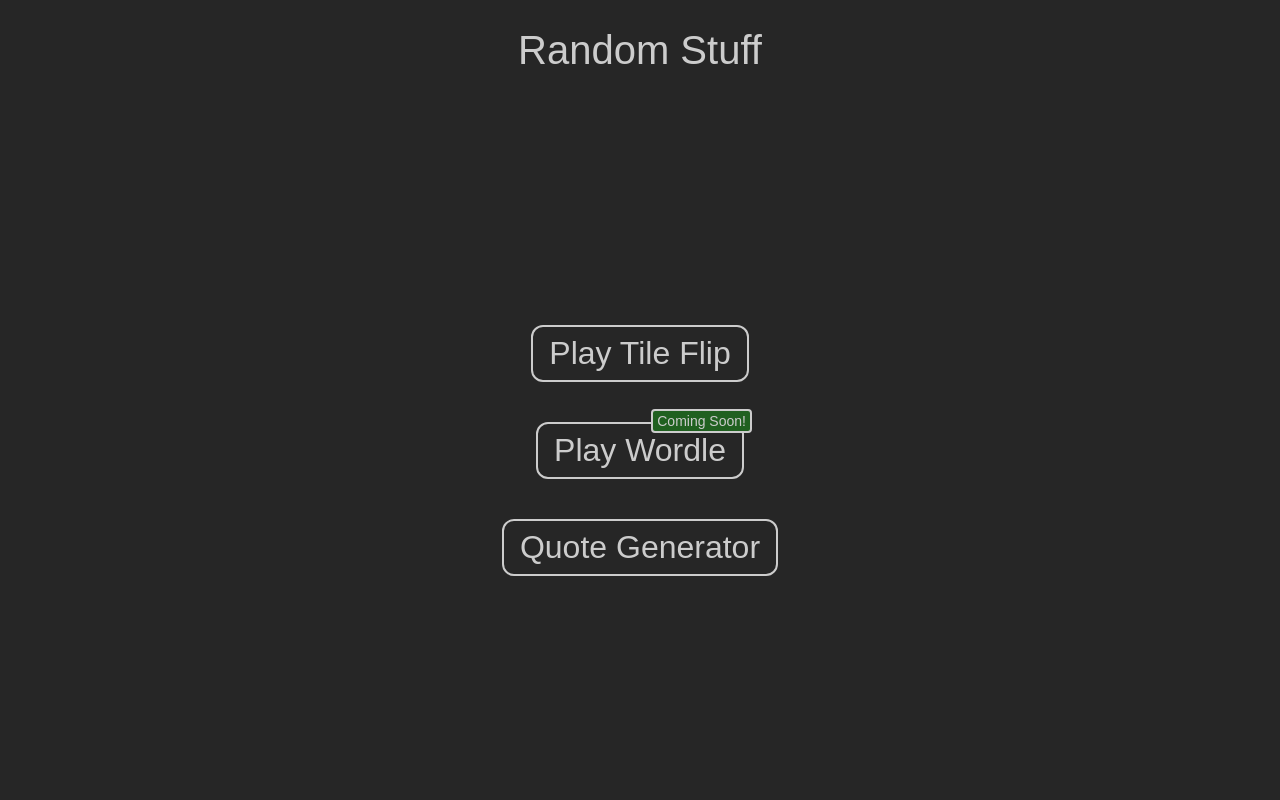
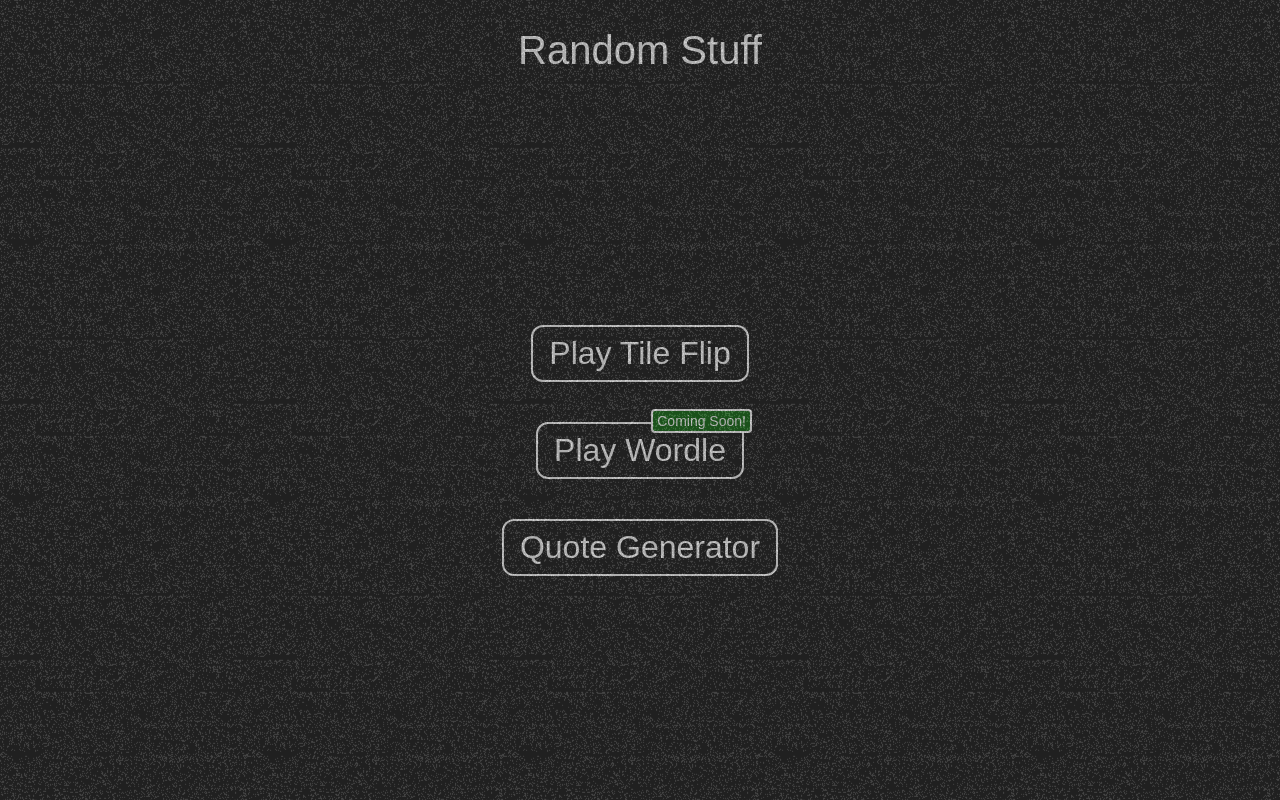
Before and after one commit to kray67/random-stuff, a React (Vite) app: page / in a window 1280 px wide. Built offline with nearby package versions, Linux system fonts and the light colour scheme.

Commit message:
added fuzzy overlay

```diff
--- a/src/App.jsx
+++ b/src/App.jsx
@@ -3,6 +3,7 @@
 import { AnimatePresence, motion } from 'framer-motion'
 import '@/styles/App.scss'
 import Header from '@/components/common/Header.jsx'
+import FuzzyOverlay from '@/components/common/FuzzyOverlay.jsx'
 
 const App = () => {
 
@@ -17,6 +18,7 @@
 
 	return (
 		<div id="App">
+			<FuzzyOverlay />
 			<Header />
 			<AnimatePresence initial={false} mode="wait">
 				<motion.div key={location.pathname} className="content"
--- /dev/null
+++ b/src/components/common/FuzzyOverlay.jsx
@@ -0,0 +1,22 @@
+import { motion } from "framer-motion"
+import '@/styles/components/common/FuzzyOverlay.scss'
+
+const FuzzyOverlay = () => {
+    return (
+    <motion.div
+        initial={{ transform: "translateX(-10%) translateY(-10%)" }}
+        animate={{
+            transform: "translateX(10%) translateY(10%)",
+        }}
+        transition={{
+            repeat: Infinity,
+            duration: 0.2,
+            ease: "linear",
+            repeatType: "mirror",
+        }}
+        className="fuzzy-overlay"
+    />
+    )
+}
+
+export default FuzzyOverlay
--- a/src/styles/App.scss
+++ b/src/styles/App.scss
@@ -1,4 +1,5 @@
 #App {
+    position: relative;
     display: flex;
     flex-direction: column;
     width: 100vw;
@@ -48,7 +49,7 @@
         background-color: transparent;
         pointer-events: none;
         overflow: hidden;
-        z-index: 9999;
+        z-index: 999;
     }
 }
 
--- /dev/null
+++ b/src/styles/components/common/FuzzyOverlay.scss
@@ -0,0 +1,8 @@
+.fuzzy-overlay {
+    position: absolute;
+    background-image: url("@/assets/images/black-noise.png");
+    inset: -100%;
+    opacity: 15%;
+    pointer-events: none;
+    z-index: 1000;
+}
```
Also changed, not shown: src/assets/images/black-noise.png (added).
